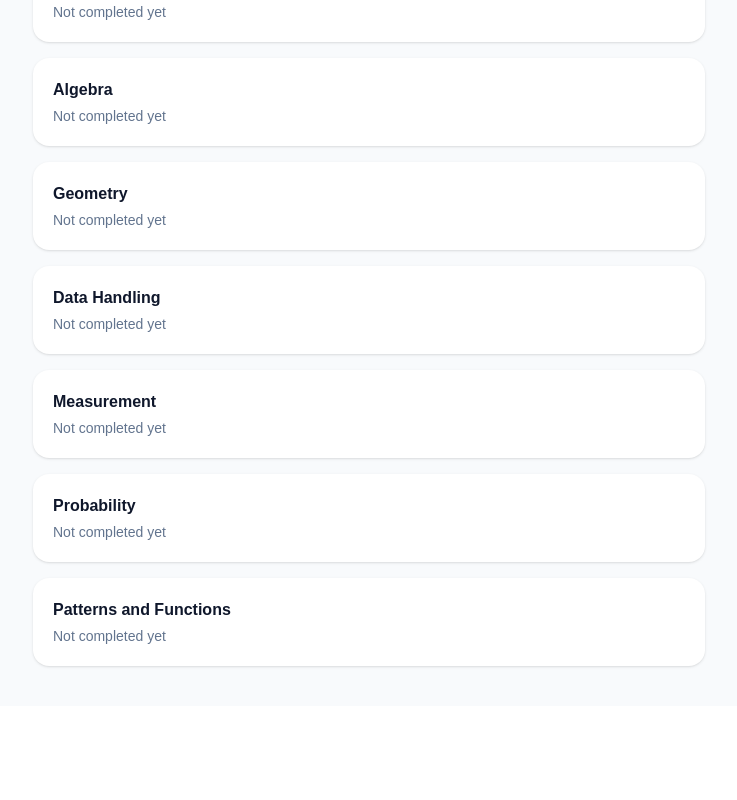
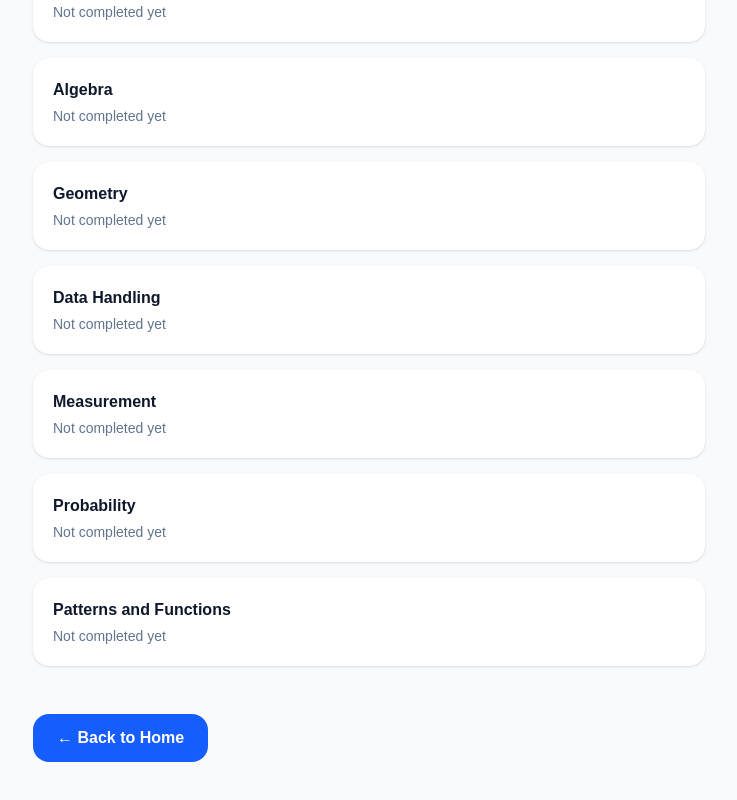
Before and after one commit to nkosana200918052-boop/MathTukule, a Next.js app in the folder math-tukule/: page /progress in a window 1280 px wide. Shown: the part 326-1126 px from the top of the page, without its empty margins (271-1008 px from the left). Before the commit the page ends 1032 px from the top, so only its background shows below. Built offline with nearby package versions, Linux system fonts and the light colour scheme.

Commit message:
Add back to home button on progress page

```diff
--- a/math-tukule/app/progress/page.tsx
+++ b/math-tukule/app/progress/page.tsx
@@ -3,6 +3,13 @@
 import { useEffect, useState } from "react";
 export default function ProgressPage() {
     const [completedTopics, setCompletedTopics] = useState<string[]>([]);
+    useEffect(() => {
+  const savedProgress = localStorage.getItem("completedTopics");
+
+  if (savedProgress) {
+    setCompletedTopics(JSON.parse(savedProgress));
+  }
+}, []);
   useEffect(() => {
   const savedProgress = localStorage.getItem("completedTopics");
 
@@ -54,6 +61,12 @@ export default function ProgressPage() {
 </p>
             </div>
           ))}
+          <a
+  href="/"
+  className="mt-8 inline-block rounded-2xl bg-blue-600 px-6 py-3 font-semibold text-white"
+>
+  ← Back to Home
+</a>
         </div>
       </div>
     </main>
```
